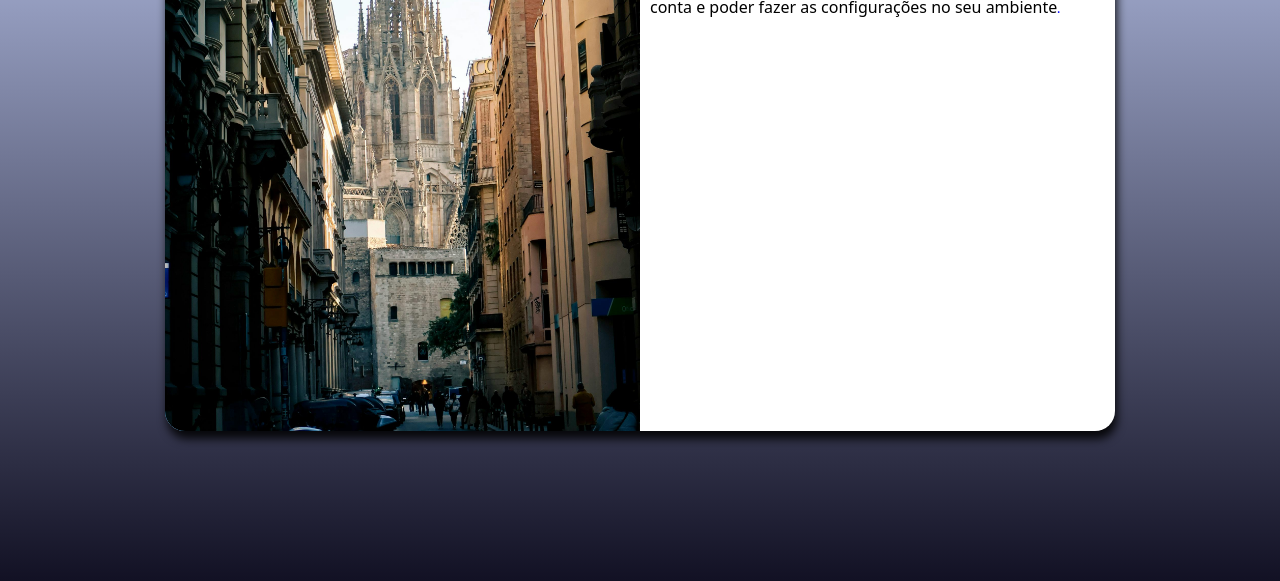
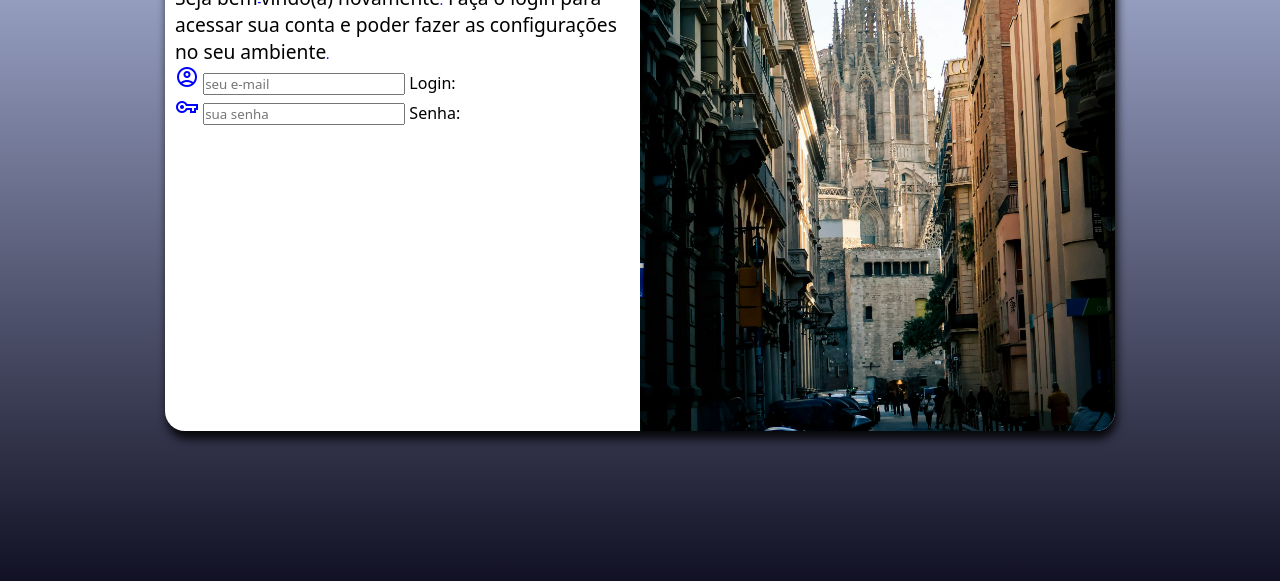
Before and after one commit to DevFelipe0993/projeto-login, a plain HTML site: page index.html in a window 1280 px wide. Shown: the part 219-800 px from the top of the page. Drawn offline with nearby package versions, Linux system fonts and the light colour scheme.

Commit message:
att login

```diff
--- a/estilo/media-query.css
+++ b/estilo/media-query.css
@@ -42,13 +42,21 @@ TV: ACIMA DE 1200PX */
    }
 
    section#login > div#imagem {
-      float: left;
+      float: right;
       width: 50%;
       height: 100%;
    }
 
    section#login > div#formulario {
-      float: right;
+      float: left;
       width: 50%;
    }
+
+   div#formulario > h1 {
+      font-size: 2em;
+   }
+
+   div#formulario > p {
+      font-size: 1.2em;
+   }
 }
--- a/estilo/style.css
+++ b/estilo/style.css
@@ -61,3 +61,12 @@ span {
     color: blue;
 
 }
+
+div#formulatio > h1 {
+    text-align: center;
+    margin-bottom: 10px;
+ }
+
+ div#formulario > p {
+    font-size: 0.8em;
+ }
--- a/index.html
+++ b/index.html
@@ -4,6 +4,7 @@
     <meta charset="UTF-8">
     <meta name="viewport" content="width=device-width, initial-scale=1.0">
     <title>Login</title>
+    <link href="https://fonts.googleapis.com/css2?family=Material+Symbols+Outlined" rel="stylesheet" />
     <link rel="stylesheet" href="estilo/style.css">
     <link rel="stylesheet" href="estilo/media-query.css">
 </head>
@@ -16,8 +17,18 @@
             <div id="formulario">
                 <h1>Login</h1>
                 <p>Seja bem<span>-</span>vindo(a) novamente<span>.</span> Faça o login para acessar sua conta e poder fazer as configurações no seu ambiente<span>.</span></p>
-                <form action="login.php" method="post">
+                <form action="login.php" method="post" autocomplete="on">
+                    <div class="campo">
+                        <span class="material-symbols-outlined">&#xe853;</span>
+                        <input type="email" name="login" id="ilogin" placeholder="seu e-mail" autocomplete="email">
+                        <label for="ilogin">Login: </label>
+                    </div>
 
+                    <div class="campo">
+                        <span class="material-symbols-outlined">&#xe0da;</span>
+                        <input type="password" name="senha" id="isenha" placeholder="sua senha" autocomplete="current-password">
+                        <label for="isenha">Senha: </label>
+                    </div>
                 </form>
             </div>
         </section>
```
